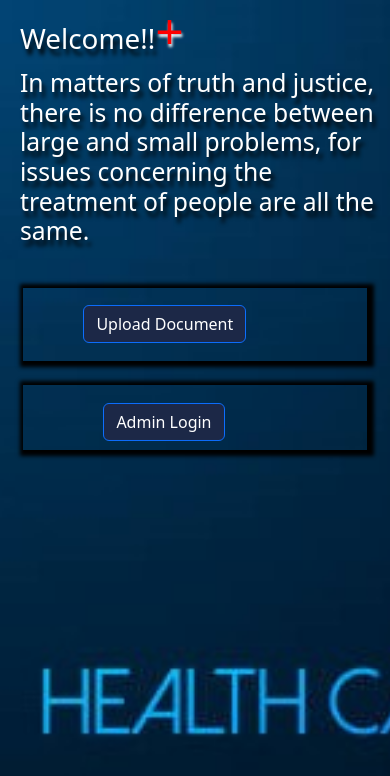
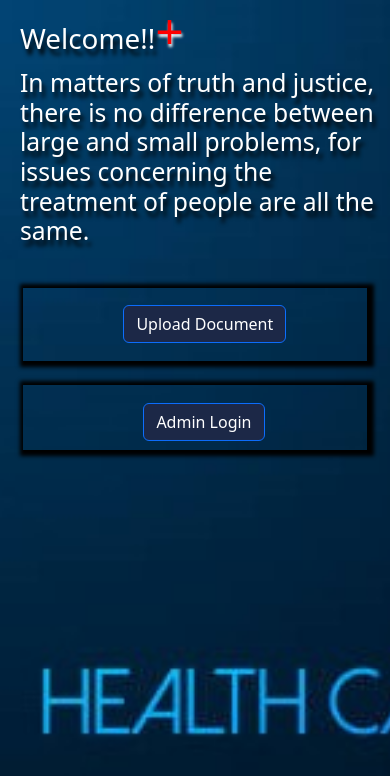
Before and after one commit to manoharbondalapati/avikaProject, a React (Create React App) app: page / in a window 390 px wide. Shown: the top 776 px of the page. Built offline with nearby package versions, Linux system fonts and the light colour scheme.

Commit message:
Update HomePage.css

```diff
--- a/src/components/HomePage.css
+++ b/src/components/HomePage.css
@@ -48,13 +48,13 @@ h2 {
   margin-left: 35%;
 }
 @media (max-width: 520px) {
-  #admindiv {
+ #admindiv {
     margin-left: 0px;
     height: 65px;
-    padding-left: 80px;
+    padding-left: 120px;
   }
   #userdiv {
-    padding-left: 60px;
+    padding-left: 100px;
   }
   .divs {
     display: flex;
```
